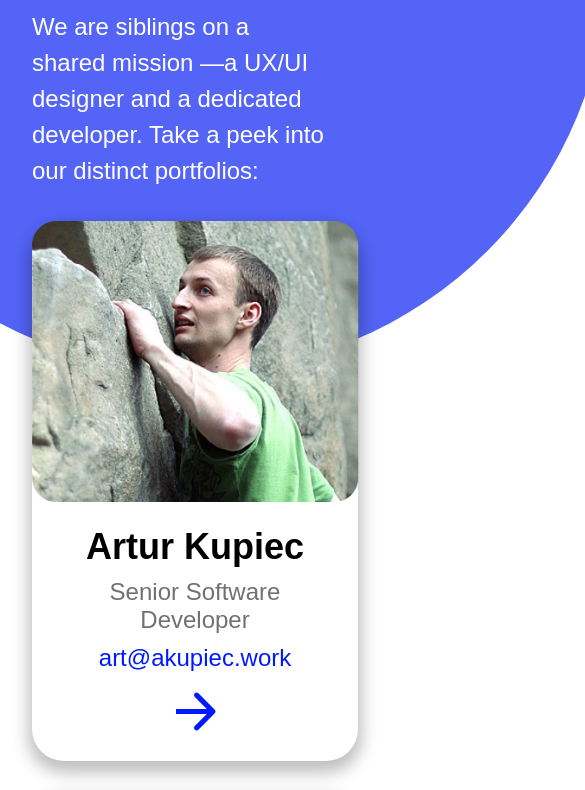
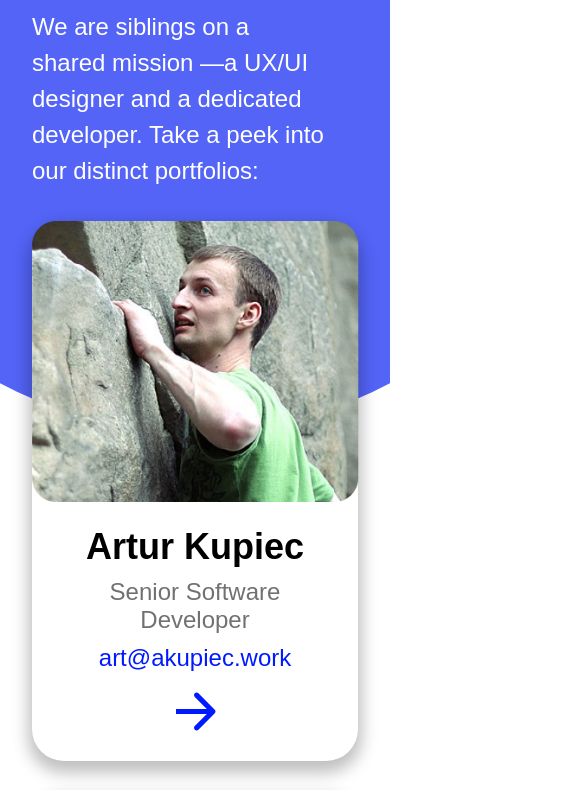
Before and after one commit to akupiec/kupieca.work, a website: page docs/index.html in a window 390 px wide. Shown: the part 185-975 px from the top of the page, 585 px wide, since content can reach past the window. Drawn offline with Linux system fonts and the light colour scheme.

Commit message:
fix: circle position - mobile overflow-x - desktop 4k screen

```diff
--- a/docs/home.css
+++ b/docs/home.css
@@ -11,6 +11,7 @@ body {
   flex-wrap: wrap;
   margin-top: 100px;
   margin-bottom: 200px;
+  position: relative;
 }
 
 .circle-background {
@@ -237,6 +238,21 @@ a:hover img {
     --page-margin: var(--grid-gap);
   }
 
+  html {
+    overflow-x: hidden;
+  }
+  body {
+    margin: 0;
+  }
+  footer,
+  .page-content {
+    margin-left: var(--page-margin);
+    margin-right: var(--page-margin);
+  }
+  footer .rights {
+    right: var(--page-margin);
+  }
+
   .circle-background {
     width: 827px;
     height: 827px;
```
